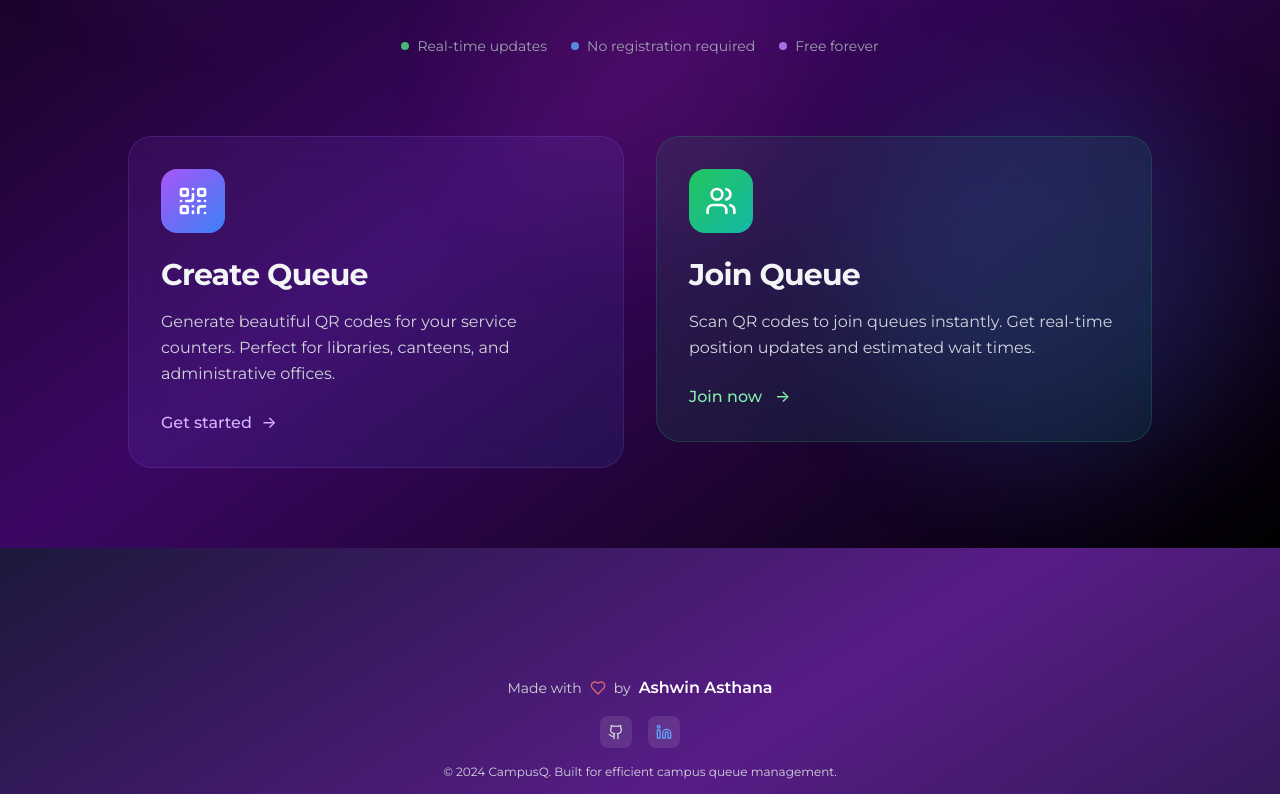
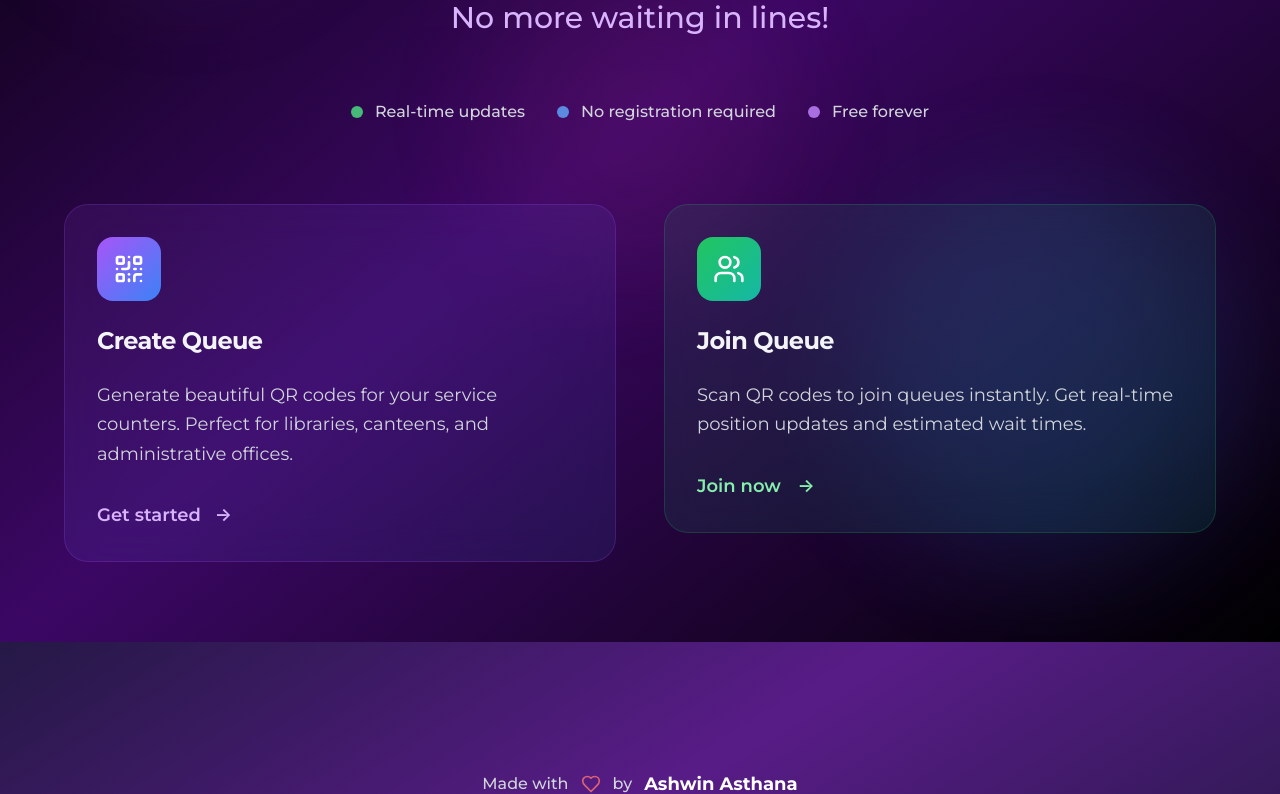
Before and after one commit to lumozion/CampusQ, a Next.js app: page / in a window 1280 px wide. Shown: the part 395-1189 px from the top of the page. Built offline with nearby package versions, Linux system fonts and the light colour scheme.

Commit message:
Improve typography hierarchy, spacing, and visual balance

```diff
--- a/app/page.tsx
+++ b/app/page.tsx
@@ -38,32 +38,33 @@ export default function HomePage() {
             </div>
           </motion.div>
 
-          <h1 className="text-6xl md:text-8xl font-black mb-6 bg-gradient-to-r from-white via-purple-200 to-blue-200 bg-clip-text text-transparent leading-tight tracking-tighter">
+          <h1 className="text-7xl md:text-9xl font-black mb-8 bg-gradient-to-r from-white via-purple-200 to-blue-200 bg-clip-text text-transparent leading-none tracking-tighter">
             CampusQ
           </h1>
 
-          <p className="text-xl md:text-2xl text-gray-300 mb-12 max-w-3xl mx-auto leading-relaxed">
+          <p className="text-2xl md:text-3xl text-gray-200 mb-16 max-w-4xl mx-auto leading-relaxed font-light">
             Revolutionary queue management for modern campuses.
-            <span className="text-purple-300 font-semibold">No more waiting in lines!</span>
+            <br className="hidden md:block" />
+            <span className="text-purple-300 font-medium">No more waiting in lines!</span>
           </p>
 
-          <div className="flex flex-wrap items-center justify-center gap-6 text-sm text-gray-400">
-            <div className="flex items-center gap-2">
-              <div className="w-2 h-2 bg-green-400 rounded-full animate-pulse"></div>
+          <div className="flex flex-wrap items-center justify-center gap-8 text-base text-gray-300 font-medium">
+            <div className="flex items-center gap-3">
+              <div className="w-3 h-3 bg-green-400 rounded-full animate-pulse"></div>
               <span>Real-time updates</span>
             </div>
-            <div className="flex items-center gap-2">
-              <div className="w-2 h-2 bg-blue-400 rounded-full animate-pulse delay-300"></div>
+            <div className="flex items-center gap-3">
+              <div className="w-3 h-3 bg-blue-400 rounded-full animate-pulse delay-300"></div>
               <span>No registration required</span>
             </div>
-            <div className="flex items-center gap-2">
-              <div className="w-2 h-2 bg-purple-400 rounded-full animate-pulse delay-700"></div>
+            <div className="flex items-center gap-3">
+              <div className="w-3 h-3 bg-purple-400 rounded-full animate-pulse delay-700"></div>
               <span>Free forever</span>
             </div>
           </div>
         </motion.div>
 
-        <div className="grid md:grid-cols-2 gap-8 max-w-5xl mx-auto">
+        <div className="grid md:grid-cols-2 gap-12 max-w-6xl mx-auto">
           <motion.div
             initial={{ opacity: 0, x: -50, rotateY: -15 }}
             animate={{ opacity: 1, x: 0, rotateY: 0 }}
@@ -80,18 +81,18 @@ export default function HomePage() {
                     <QrCode className="w-8 h-8 text-white" />
                   </div>
 
-                  <h3 className="text-3xl font-bold text-white mb-4 group-hover:text-purple-200 transition-colors tracking-tight">
+                  <h3 className="text-2xl font-bold text-white mb-6 group-hover:text-purple-200 transition-colors tracking-tight">
                     Create Queue
                   </h3>
 
-                  <p className="text-gray-300 leading-relaxed mb-6">
+                  <p className="text-gray-300 leading-relaxed mb-8 text-lg">
                     Generate beautiful QR codes for your service counters. Perfect for libraries, canteens, and administrative offices.
                   </p>
 
-                  <div className="flex items-center text-purple-300 font-medium group-hover:text-purple-200 transition-colors">
+                  <div className="flex items-center text-purple-300 font-semibold text-lg group-hover:text-purple-200 transition-colors">
                     <span>Get started</span>
                     <motion.div
-                      className="ml-2"
+                      className="ml-3"
                       animate={{ x: [0, 5, 0] }}
                       transition={{ duration: 1.5, repeat: Infinity }}
                     >
@@ -119,18 +120,18 @@ export default function HomePage() {
                     <Users className="w-8 h-8 text-white" />
                   </div>
 
-                  <h3 className="text-3xl font-bold text-white mb-4 group-hover:text-green-200 transition-colors tracking-tight">
+                  <h3 className="text-2xl font-bold text-white mb-6 group-hover:text-green-200 transition-colors tracking-tight">
                     Join Queue
                   </h3>
 
-                  <p className="text-gray-300 leading-relaxed mb-6">
+                  <p className="text-gray-300 leading-relaxed mb-8 text-lg">
                     Scan QR codes to join queues instantly. Get real-time position updates and estimated wait times.
                   </p>
 
-                  <div className="flex items-center text-green-300 font-medium group-hover:text-green-200 transition-colors">
+                  <div className="flex items-center text-green-300 font-semibold text-lg group-hover:text-green-200 transition-colors">
                     <span>Join now</span>
                     <motion.div
-                      className="ml-2"
+                      className="ml-3"
                       animate={{ x: [0, 5, 0] }}
                       transition={{ duration: 1.5, repeat: Infinity, delay: 0.5 }}
                     >
--- a/components/Footer.tsx
+++ b/components/Footer.tsx
@@ -12,24 +12,24 @@ export default function Footer() {
     >
       <div className="container mx-auto px-4">
         <div className="flex flex-col items-center space-y-4">
-          <div className="flex items-center space-x-2 text-gray-300">
-            <span className="text-sm">Made with</span>
-            <Heart className="w-4 h-4 text-red-400 animate-pulse" />
-            <span className="text-sm">by</span>
-            <span className="font-semibold text-white">Ashwin Asthana</span>
+          <div className="flex items-center space-x-3 text-gray-300">
+            <span className="text-base font-medium">Made with</span>
+            <Heart className="w-5 h-5 text-red-400 animate-pulse" />
+            <span className="text-base font-medium">by</span>
+            <span className="font-bold text-white text-lg">Ashwin Asthana</span>
           </div>
 
-          <div className="flex items-center space-x-4">
+          <div className="flex items-center space-x-6">
             <motion.a
               href="https://github.com/ashwinasthana"
               target="_blank"
               rel="noopener noreferrer"
               whileHover={{ scale: 1.1 }}
               whileTap={{ scale: 0.95 }}
-              className="p-2 rounded-lg bg-white/10 hover:bg-white/20 transition-colors"
+              className="p-3 rounded-xl bg-white/10 hover:bg-white/20 transition-colors"
               aria-label="GitHub Profile"
             >
-              <Github className="w-4 h-4 text-gray-300" />
+              <Github className="w-5 h-5 text-gray-300" />
             </motion.a>
 
             <motion.a
@@ -38,14 +38,14 @@ export default function Footer() {
               rel="noopener noreferrer"
               whileHover={{ scale: 1.1 }}
               whileTap={{ scale: 0.95 }}
-              className="p-2 rounded-lg bg-white/10 hover:bg-white/20 transition-colors"
+              className="p-3 rounded-xl bg-white/10 hover:bg-white/20 transition-colors"
               aria-label="LinkedIn Profile"
             >
-              <Linkedin className="w-4 h-4 text-blue-400" />
+              <Linkedin className="w-5 h-5 text-blue-400" />
             </motion.a>
           </div>
 
-          <p className="text-xs text-gray-400 text-center">
+          <p className="text-sm text-gray-400 text-center font-medium">
             © 2024 CampusQ. Built for efficient campus queue management.
           </p>
         </div>
```
